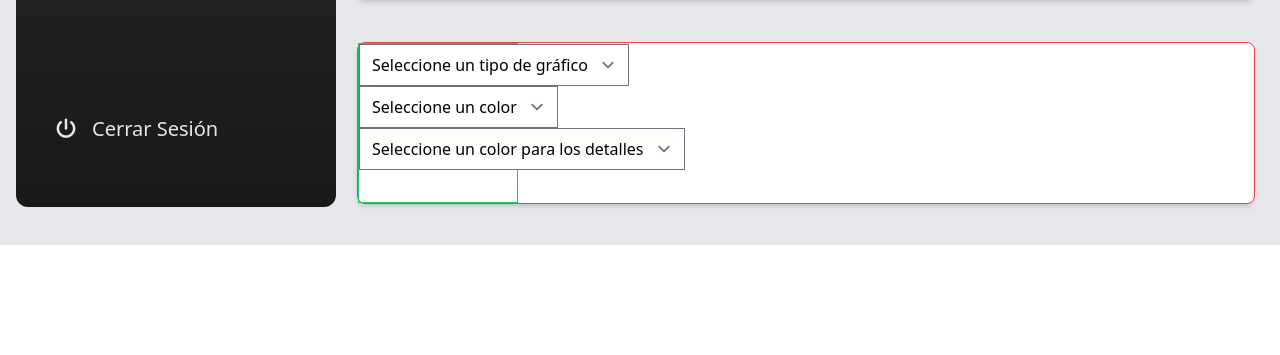
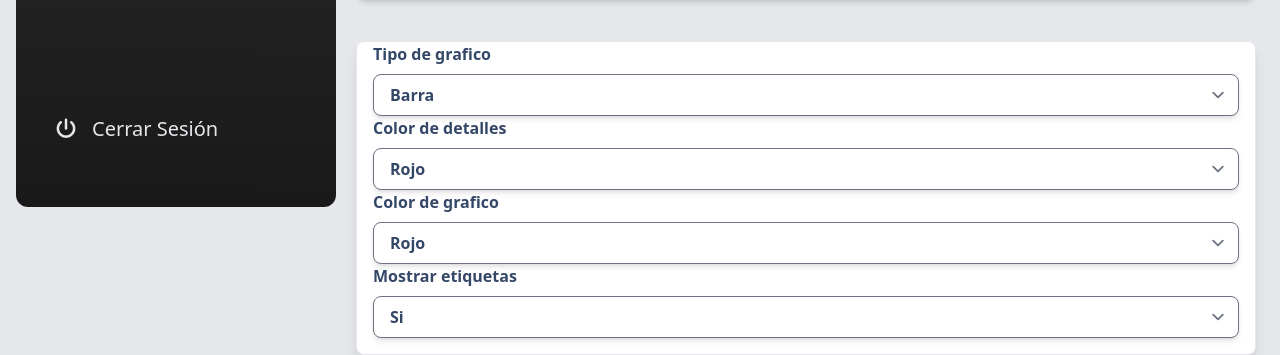
Before and after one commit to beramirezduocuc/DataBoxes_Capstone, a Django app: page /dashboard/create_chart/ in a window 1280 px wide. Shown: the part 577-932 px from the top of the page. Before the commit the page ends 822 px from the top, so only its background shows below. Run offline with Django 5.2, Linux system fonts and the light colour scheme; the visitor is signed in with stand-in values (Sample User, id 1); parts of the project's set-up code (start-up, migrations or seed data) failed here and were passed over; some libraries are stand-ins or nearby versions.

Commit message:
Mas opciones agregadas, errores arreglados.

```diff
--- a/dashboard/static/js/chart_customizer.js
+++ b/dashboard/static/js/chart_customizer.js
@@ -4,72 +4,36 @@
 const chartTypeSelect = document.getElementById('chartTypeSelect');
 const chartColorSelect = document.getElementById('chartColorSelect');
 const detailColorSelect = document.getElementById('detailColorSelect');
+const labelChoice = document.getElementById('labelSelect')
 
 
+const colors = [
+    { value: '#800020', label: 'Rojo' },
+    { value: '#1D3557', label: 'Azul' },
+    { value: '#2E8B57', label: 'Verde' },
+    { value: '#DAA520', label: 'Dorado' },
+    { value: '#F5F5DC', label: 'Beige' },
+    { value: '#F0F0F0', label: 'Blanco'},
+    { value: '#6D757D', label: 'Gris' },
+    { value: '#333333', label: 'Negro' },
+    { value: 'random', label: 'Aleatorio' },
+];
 
+const labelBool = [
+    { value: 'true', label: 'Si'},
+    { value: 'false', label: 'No'},
+]
 
-async function fetchChartTypes() {
-    try {
-        const response = await fetch(get_chart_types_url, {
-            method: 'GET',
-            headers: {
-                'X-CSRFToken': csrftoken,
-                'Content-Type': 'application/json'
-            }
-        });
-        if (!response.ok) throw new Error('Error al obtener los tipos de gráficos');
-        return await response.json();
-    } catch (error) {
-        console.error(error);
-    }
-}
-
-async function populateChartOptions() {
-    // Asumiendo que fetchChartTypes devuelve un objeto con los tipos de gráficos
-    const graphTypes = await fetchChartTypes();
-
-    // Poblamos el selector de tipos de gráficos
-    Object.entries(graphTypes).forEach(([type, name]) => {
-        const option = document.createElement('option'); // Crea una nueva opción <option>
-        option.value = type;  // Asigna el valor de la opción (el tipo de gráfico)
-        option.textContent = name;  // Asigna el texto visible (nombre del gráfico)
-        chartTypeSelect.appendChild(option);  // Añade la opción al <select> de tipos de gráfico
-    });
-
-    // Poblamos el selector de colores
-    const colors = ['red', 'blue', 'green', 'random'];
-    colors.forEach(color => {
-        const option = document.createElement('option'); // Crea una nueva opción <option>
-        option.value = color;  // Asigna el valor de la opción (el color)
-        option.textContent = color === 'random' ? 'Aleatorio' : color.charAt(0).toUpperCase() + color.slice(1); // Texto visible
-        chartColorSelect.appendChild(option);
-        detailColorSelect.append(option);
-    });
-}
-
-
-window.addEventListener('load', populateChartOptions);
-
-const getFormValues = () => {
-    const selectedType = chartTypeSelect.value;  // Asegúrate de que el valor sea correcto
-    const selectedColor = chartColorSelect.value;
-    const selectedDetailColor = detailColorSelect.value;
-    return {
-        selectedType,
-        selectedColor,
-        selectedDetailColor,
-    };
+// Función para obtener un color aleatorio
+const getRandomColor = () => {
+    const filteredColors = colors.filter(color => color.value !== 'random'); // Filtra el color aleatorio
+    const randomColor = filteredColors[Math.floor(Math.random() * filteredColors.length)];
+    return randomColor.value;
 };
 
-
-
-chartForm.addEventListener('change', async function(event) {
-    const formData = getFormValues();
-    await initChart(formData);
-});
-
+// Obtén los tipos de gráficos
 async function fetchChartTypes() {
-    const response = await fetch('/dashboard/get_chart_types/');
+    const response = await fetch(get_chart_types_url);
 
     if (!response.ok) {
         throw new Error('Error en la respuesta del servidor');
@@ -79,8 +43,75 @@
     return data.chart_types;
 }
 
+// Llena las opciones del formulario con tipos de gráficos y colores
+async function populateChartOptions() {
+    const graphTypes = await fetchChartTypes();
 
+    Object.entries(graphTypes).forEach(([type, name]) => {
+        const option = document.createElement('option');
+        option.value = type;
+        option.textContent = name;
+        chartTypeSelect.appendChild(option);
+    });
 
+    colors.forEach(color => {
+        const option = document.createElement('option');
+        option.value = color.value;
+        option.textContent = color.label;
+        chartColorSelect.append(option);
+        detailColorSelect.append(option.cloneNode(true));
+    });
+
+    labelBool.forEach(labelChoice => {
+        const option = document.createElement('option');
+        option.value = labelChoice.value;
+        option.textContent = labelChoice.label;
+        labelSelect.append(option);
+    });
+}
+
+window.addEventListener('load', populateChartOptions);
+
+// Función para obtener los valores del formulario
+const getFormValues = () => {
+    const selectedType = chartTypeSelect.value;
+    let selectedColor = chartColorSelect.value;
+    let selectedDetailColor = detailColorSelect.value;
+    let selectedLabel = labelSelect.value === 'true';
+
+    if (selectedColor === 'random') {
+        selectedColor = getRandomColor(); // Obtener color aleatorio
+    }
+    if (selectedDetailColor === 'random') {
+        selectedDetailColor = getRandomColor(); // Obtener color aleatorio para detalles
+    }
+
+    return {
+        selectedType,
+        selectedColor,
+        selectedDetailColor,
+        selectedLabel,
+    };
+};
+
+// Evento para actualizar el gráfico cuando se cambie el formulario
+chartForm.addEventListener('change', async function() {
+    const formData = getFormValues();
+    await initChart(formData);
+});
+
+// Mostrar un gráfico por defecto al cargar la página
+window.addEventListener("load", async () => {
+    const defaultFormData = {
+        selectedType: 'bar',
+        selectedColor: '#800020',
+        selectedDetailColor: '#800020',
+        selectedLabel:true,
+    };
+    await initChart(defaultFormData);
+});
+
+// Obtener los datos del gráfico desde el servidor
 const getOptionChart = async (formData) => {
     try {
         const response = await fetch(get_chart_url, {
@@ -93,11 +124,11 @@
                 graph_type: formData.selectedType,
                 graph_color: formData.selectedColor,
                 graph_detail: formData.selectedDetailColor,
+                graph_label: formData.selectedLabel,
             })
         });
 
         const data = await response.json();
-        console.log('Respuesta del servidor:', data);  // Verificar los datos devueltos por el servidor
 
         if (!response.ok) throw new Error('Error en la respuesta del servidor');
 
@@ -108,30 +139,20 @@
     }
 };
 
-
-// Inicializar el gráfico
+// Inicializa el gráfico
 const initChart = async (formData) => {
     const myChart = echarts.init(document.getElementById("chart"));
     const option = await getOptionChart(formData);
-
-    console.log(option);  // Para verificar qué opción devuelve el servidor
 
     if (option) {
         myChart.setOption(option);
         myChart.resize();
     } else {
         console.error("La opción del gráfico es inválida");
-        alert('No se pudo cargar el gráfico. Verifique la respuesta del servidor.');
     }
 };
 
-window.addEventListener("load", async () => {
-    const formData = getFormValues();
-    await initChart(formData);
-});
-
-
-
+// Función para obtener el CSRF token
 function getCookie(name) {
     let cookieValue = null;
     if (document.cookie && document.cookie !== '') {
--- a/dashboard/templates/crud/create_chart.html
+++ b/dashboard/templates/crud/create_chart.html
@@ -4,7 +4,7 @@
 {% tailwind_css %}
 
 {% block content %}
-<body class="flex h-screen bg-gray-200 ">
+<body class="flex h-screen bg-gray-200">
     <div class="fixed top-0 left-0  h-full hidden lg:block z-50" id="sidebar">
         {% include 'dash_bars/dash_sidebar.html' %}
     </div>
@@ -25,27 +25,31 @@
         {% include 'charts/line_chart.html' %}
         </div>
 
-        <div class="flex items-center flex-col border mx-4  space-y-6 pb-10
+        <div class="flex items-center flex-col border mx-4 space-y-6 bg-white rounded-lg shadow-lg
         lg:ml-9
         xl:mr-6">
 
-        <div class="border border-red-500 w-full h-auto bg-white rounded-lg shadow-md flex-col">
-            <div class="border border-green-500 h-40 w-40">
-                <form id="chartForm" method="POST">
-                    {% csrf_token %}
-                    <select id="chartTypeSelect">
-                        <option value="">Seleccione un tipo de gráfico</option>
-                    </select>
-                    <select id="chartColorSelect">
-                        <option value="">Seleccione un color</option>
-                    </select>
-                    <select id="detailColorSelect">
-                        <option value="">Seleccione un color para los detalles</option>
-                    </select>
+            <form id="chartForm" method="POST" class="text-left text-[#344767] font-semibold flex-row
+            w-full grid grid-cols-2 gap-4 px-4 py-4 ">
+                {% csrf_token %}
+                <div>
+                    <p class="">Tipo de grafico</p>
+                    <select id="chartTypeSelect" class="w-full py-2 px-4 bg-white border rounded-lg text-gray-900 mt-2 shadow-md"></select>
+                </div>
+                <div>
+                    <p>Color de detalles</p>
+                    <select id="chartColorSelect" class="w-full py-2 px-4 bg-white border rounded-lg text-gray-900 mt-2 shadow-md"></select>
+                </div>
+                <div>
+                    <p>Color de grafico</p>
+                    <select id="detailColorSelect" class="w-full py-2 px-4 bg-white border rounded-lg text-gray-900 mt-2 shadow-md"></select>
+                </div>
+                <div>
+                    <p>Mostrar etiquetas</p>
+                    <select id="labelSelect" class="w-full py-2 px-4 bg-white border rounded-lg text-gray-900 mt-2 shadow-md"></select>
+                </div>
+            </form>
 
-                </form>
-
-            </div>
         </div>
 
         </div>
--- a/dashboard/views.py
+++ b/dashboard/views.py
@@ -27,13 +27,11 @@
 GRAPH_TYPES = {
     'bar': {
         'name': 'Barra',
-        'default_color': 'blue'
     },
     'line': {
         'name': 'Línea',
-        'default_color': 'green'
     },
-    # Agrega más tipos de gráficos aquí sin cambiar todo el código
+
 }
 def get_chart(request):
     if request.method == 'POST':
@@ -42,7 +40,7 @@
             graph_type = data.get('graph_type')
             graph_color = data.get('graph_color')
             graph_detail = data.get('graph_detail')
-
+            graph_label = data.get('graph_label')
             serie = [randrange(100, 400) for _ in range(7)]  # Datos aleatorios
 
             chart = {
@@ -51,7 +49,13 @@
                     'right': '0%',
                     'top': '5%',
                     'bottom': '0%',
-                    'containLabel': 'true'
+                    'containLabel': graph_label
+                },
+                'legend': {
+                    'show': True,
+                    'type': 'plain',
+                    'top': '10%',
+                    'left': 'center',
                 },
                 'tooltip': {
                     'show': True,
@@ -72,9 +76,9 @@
                 'series': [
                     {
                         'data': serie,
-                        'type': graph_type,  # Usar el tipo de gráfico enviado
+                        'type': graph_type,
                         'itemStyle': {
-                            'color': graph_color  # Usar el color enviado
+                            'color': graph_color
                         },
                         'lineStyle': {
                             'color': graph_detail
```
Also changed, not shown: theme/static/css/dist/styles.css (+108 -0 lines).
